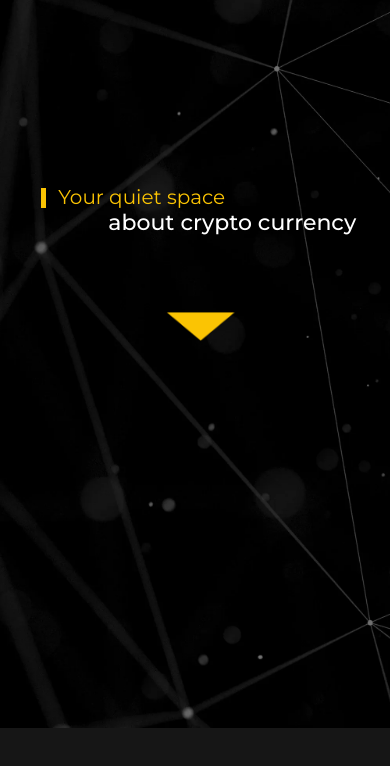
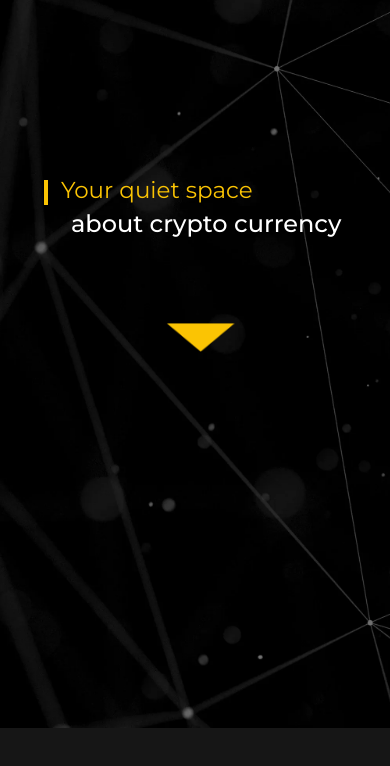
Before and after one commit to Noroff-FEU-Assignments/project-exam-1-Hyggesen, a plain HTML site: page index.html in a window 390 px wide. Shown: the part 116-882 px from the top of the page. Drawn offline with Linux system fonts and the light colour scheme; no server answers.

Commit message:
added favicon and changed mobile h1 size

```diff
--- a/index.html
+++ b/index.html
@@ -10,6 +10,7 @@
     <meta name=”robots” content=”index, follow”>
     <link rel="preconnect" href="https://fonts.gstatic.com">
     <link href="https://fonts.googleapis.com/css2?family=Montserrat:ital,wght@0,100;0,200;0,300;0,400;0,500;0,600;0,700;0,800;1,100;1,200;1,300;1,400;1,500;1,600;1,700;1,800&display=swap" rel="stylesheet">
+    <link rel="icon" type="image/png" href="/assets/favicon_ck.png"/>
     <link rel="stylesheet" href="styles.css">
     <!-- Hotjar Tracking Code for https://cryptokingsblog.netlify.app/ -->
 <script>
--- a/styles.css
+++ b/styles.css
@@ -1311,9 +1311,8 @@ footer input {
 
 
     .welcome-text h1::before {
-        height: 20px;
-        width: 5px;
-        top: 3px;
+        width: 4px;
+        top: 4px;
     }
 
     .article-header, .article-image, .back-button, .article-text, .article-intro, .article-info {
@@ -1328,17 +1327,20 @@ footer input {
         max-width: 200px;
     }
     .welcome-text h1 {
-        font-size: 20px;
+        font-size: 23px;
+
     }
 
     @keyframes heading {
         0%   { left:0px; top:0px;}
-        50%  {left:20px; top:0px;}
+        50%  {left:10px; top:0px;}
         100% {left:0px; top:0px;}
     }
 
     .welcome-text h1 span {
-        font-size: 22px;
+        font-size: 24px;
+        margin-left: 10px;
+        line-height: 40px;
     }
 
 
```
Also changed, not shown: about.html (+1 -1 lines), article.html (+1 -1 lines), blogposts.html (+1 -1 lines), contact.html (+2 -2 lines), assets/favicon_ck.png (added).
